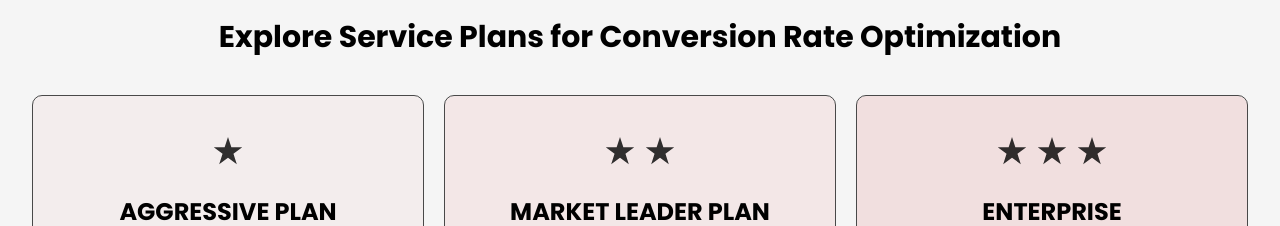
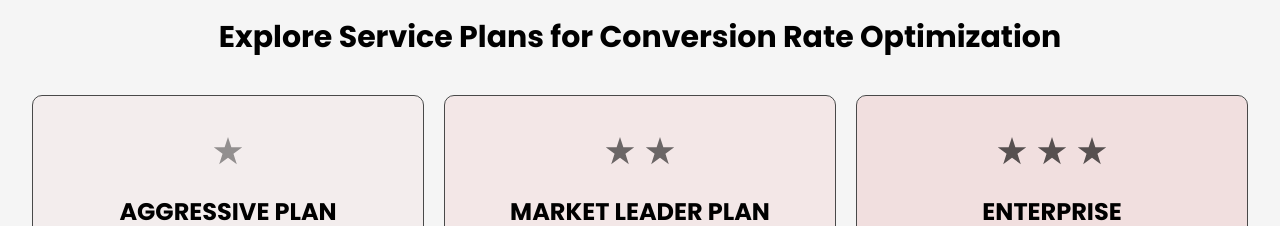
Before and after one commit to Musclednazmul123/muscled-landing-pages, a Next.js app: page /views/cro-services in a window 1280 px wide. Shown: the part 1040-1266 px from the top of the page. Built offline with nearby package versions, Linux system fonts and the light colour scheme.

Commit message:
fixed pricing card star color

```diff
--- a/components/CROServices/PricingCard.tsx
+++ b/components/CROServices/PricingCard.tsx
@@ -10,6 +10,7 @@ export type PricingCardProps = {
   description?: string;
   features?: string[];
   headerClassName?: string;
+  starClassName?: string;
 };
 
 const PricingCard = (props: PricingCardProps) => {
@@ -22,6 +23,7 @@ const PricingCard = (props: PricingCardProps) => {
     description,
     features,
     headerClassName = "",
+    starClassName = "",
     ...rest
   } = props;
 
@@ -36,15 +38,15 @@ const PricingCard = (props: PricingCardProps) => {
               viewBox="0 0 30 28"
               fill="none"
               xmlns="http://www.w3.org/2000/svg"
-              className="w-[30px] h-[30px]"
+              className={`w-[30px] h-[30px]`}
               style={{
                 marginRight: index === starCount - 1 ? 0 : "10px",
               }}
             >
               <path
                 d="M15 0L18.3677 10.3647H29.2658L20.4491 16.7705L23.8168 27.1353L15 20.7295L6.18322 27.1353L9.55093 16.7705L0.734152 10.3647H11.6323L15 0Z"
-                fill="black"
                 fill-opacity="0.8"
+                className={starClassName}
               />
             </svg>
           ))}
--- a/components/CROServices/PricingPlanSection.tsx
+++ b/components/CROServices/PricingPlanSection.tsx
@@ -16,6 +16,7 @@ const PricingPlanSection: NextPage = () => {
           subtitle="Strategy & reporting included"
           description="$3,00 INITIAL INVESTMENT"
           headerClassName="bg-[#C4000008]"
+          starClassName="fill-[#00000080]"
           price="$1,500"
           features={[
             "4 initial website user testing videos",
@@ -30,6 +31,7 @@ const PricingPlanSection: NextPage = () => {
           subtitle="Strategy & reporting included"
           description="$6,000 INITIAL INVESTMENT"
           headerClassName="bg-[#C400000F]"
+          starClassName="fill-[#000000B2]"
           price="$3,500"
           features={[
             "6 initial website user testing videos",
@@ -43,6 +45,7 @@ const PricingPlanSection: NextPage = () => {
           duration="month"
           subtitle="Strategy & reporting included"
           headerClassName="bg-[#C4000017]"
+          starClassName="fill-[#000000CC]"
           description="$8K starts at month 1"
           price="$8,500"
           features={[
```
